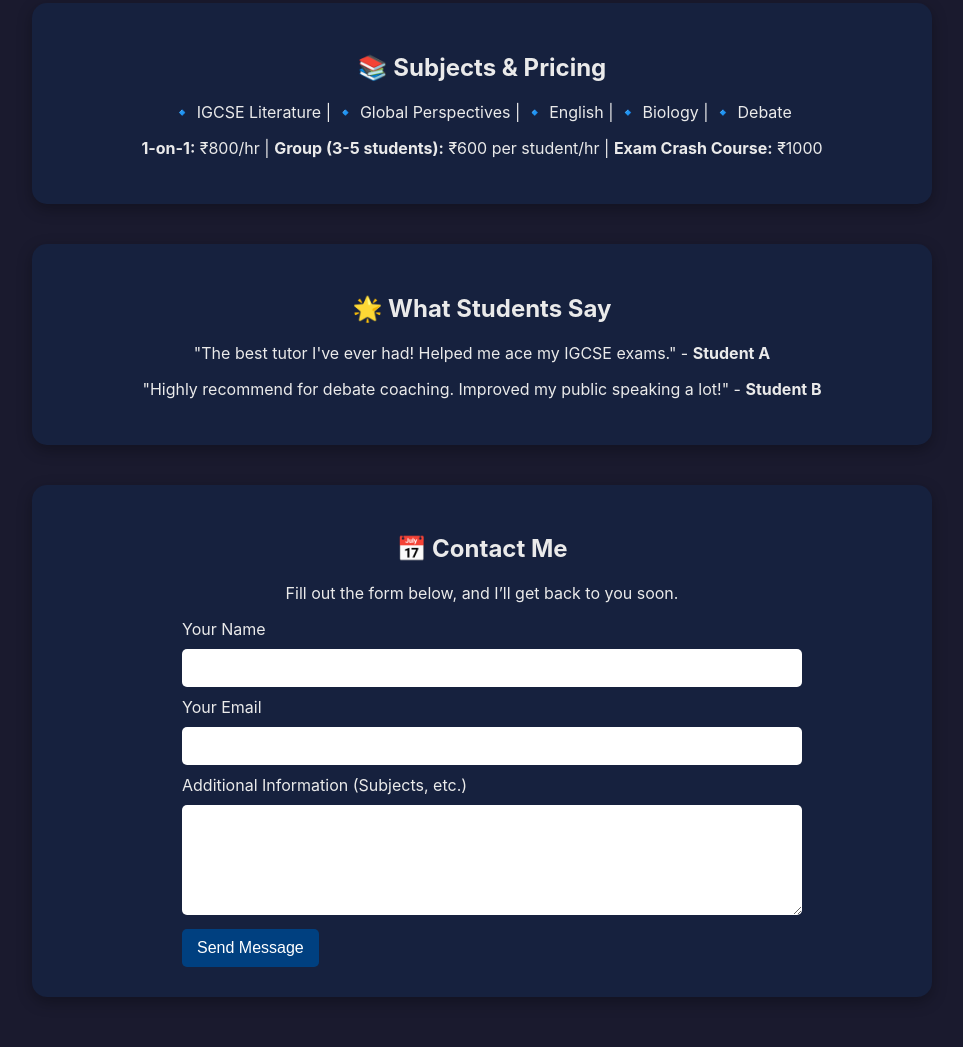
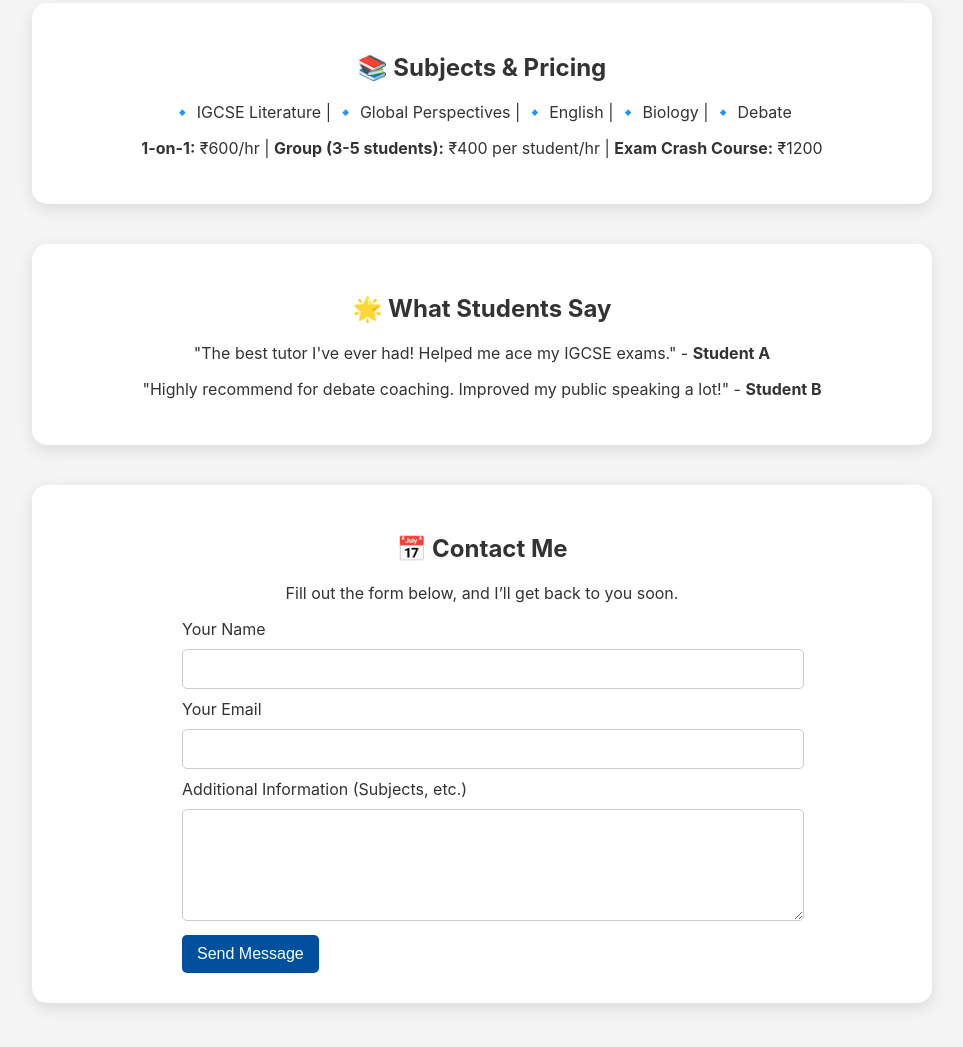
Before and after one commit to alladihn/tutor-site, a plain HTML site: page index.html in a window 1280 px wide. Shown: the part 275-1322 px from the top of the page, without its empty margins (158-1121 px from the left). Drawn offline with Linux system fonts and the light colour scheme.

Commit message:
Update index.html

```diff
--- a/index.html
+++ b/index.html
@@ -9,8 +9,8 @@
             font-family: 'Inter', sans-serif;
             margin: 0;
             padding: 0;
-            background-color: #1A1A2E;
-            color: #EAEAEA;
+            background-color: #F4F4F4;
+            color: #333;
             text-align: center;
         }
         .container {
@@ -19,30 +19,30 @@
             padding: 20px;
         }
         .header {
-            background: linear-gradient(135deg, #002147, #004080);
+            background: linear-gradient(135deg, #003366, #00509E);
             color: white;
             padding: 50px 20px;
             border-radius: 0 0 30px 30px;
         }
         .section {
-            background: #16213E;
+            background: #FFFFFF;
             margin: 40px auto;
             padding: 30px;
             border-radius: 15px;
-            box-shadow: 0px 5px 15px rgba(0, 0, 0, 0.3);
+            box-shadow: 0px 5px 15px rgba(0, 0, 0, 0.1);
         }
         .button {
             display: inline-block;
             padding: 12px 25px;
             color: white;
-            background: #004080;
+            background: #00509E;
             text-decoration: none;
             font-weight: bold;
             border-radius: 8px;
             transition: 0.3s;
         }
         .button:hover {
-            background: #002147;
+            background: #003366;
         }
         .form-container {
             text-align: left;
@@ -53,12 +53,12 @@
             width: 100%;
             padding: 10px;
             margin: 10px 0;
-            border: none;
+            border: 1px solid #ccc;
             border-radius: 5px;
             font-size: 16px;
         }
         .form-container button {
-            background: #004080;
+            background: #00509E;
             color: white;
             padding: 10px 15px;
             border: none;
@@ -67,7 +67,7 @@
             font-size: 16px;
         }
         .form-container button:hover {
-            background: #002147;
+            background: #003366;
         }
     </style>
 </head>
@@ -81,7 +81,7 @@
         <div class="section">
             <h2>📚 Subjects & Pricing</h2>
             <p>🔹 IGCSE Literature | 🔹 Global Perspectives | 🔹 English | 🔹 Biology | 🔹 Debate</p>
-            <p><strong>1-on-1:</strong> ₹800/hr | <strong>Group (3-5 students):</strong> ₹600 per student/hr | <strong>Exam Crash Course:</strong> ₹1000</p>
+            <p><strong>1-on-1:</strong> ₹600/hr | <strong>Group (3-5 students):</strong> ₹400 per student/hr | <strong>Exam Crash Course:</strong> ₹1200</p>
         </div>
 
         <div class="section">
```
